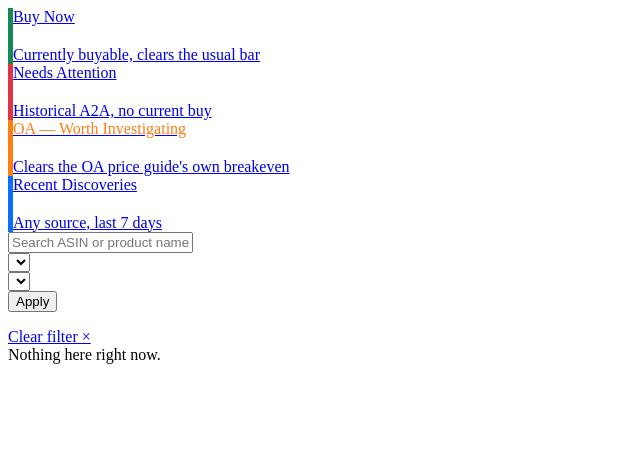
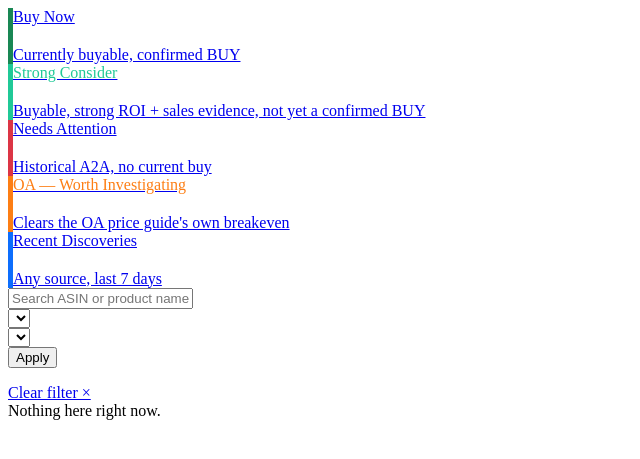
Before and after one commit to ravenswoodtrading/Atlas-, a Python web app: template backend/app/templates/_competitors_opportunities.html in a window 1280 px wide. Shown: the top 459 px of the page, without its empty margins (0-640 px from the left). Run offline with Jinja, Linux system fonts and the light colour scheme; the template is opened without the code that fills it, so the values that code supplies are empty.

Commit message:
Opportunities: split Buy Now / Strong Consider (was overclaiming CONSIDER items as Buy Now)
Follow-up to the Buy Now widening in the previous commit. Opportunities'
"Buy Now" tab already used is_notable()'s broader star bar (BUY, or
CONSIDER-tier with 25%+ ROI and confirmed sales evidence) internally,
but labelled all of it "Buy Now" regardless -- misleading for the
CONSIDER-tier subset, which isn't a confirmed buy. Split into two
honest buckets: Buy Now stays strictly recommendation=="BUY", Strong
Consider is the same star items minus a literal BUY. Confirmed live
against the real item that surfaced this (B08HV8R12K): now shows as
Strong Consider here while correctly still showing as Buy Now in the
unified Review Queue, per Tamara's own explicit decision on that.

Co-Authored-By: Claude Sonnet 5 <noreply@anthropic.com>

```diff
--- a/backend/app/templates/_competitors_opportunities.html
+++ b/backend/app/templates/_competitors_opportunities.html
@@ -8,16 +8,31 @@
      deliberately NOT the raw "OA / unclear" tag count); recent is a
      plain 7-day tally across every tag. -->
 <div class="row g-3 mb-3">
-    <div class="col-6 col-md-3">
+    <div class="col-6 col-md">
         <a href="/competitors?tab=opportunities&view=buy_now&source={{ source }}" class="text-decoration-none text-reset">
             <div class="card metric p-3 h-100" style="border-left:5px solid #198754;">
                 <div class="small fw-bold text-uppercase text-success"><i class="bi bi-cart-check-fill"></i> Buy Now</div>
                 <h2 class="mb-0">{{ counts.buy_now }}</h2>
-                <div class="small text-muted">Currently buyable, clears the usual bar</div>
+                <div class="small text-muted">Currently buyable, confirmed BUY</div>
             </div>
         </a>
     </div>
-    <div class="col-6 col-md-3">
+    <!-- Strong Consider (split from Buy Now 2026-09-04) -- same
+         list_notable_buyable "star" bar (25%+ ROI + confirmed sales
+         evidence), but the record's own recommendation is CONSIDER,
+         not a literal BUY. Kept as its own honest bucket instead of
+         calling it "Buy Now" -- see build_opportunities_context's own
+         comment. -->
+    <div class="col-6 col-md">
+        <a href="/competitors?tab=opportunities&view=strong_consider&source={{ source }}" class="text-decoration-none text-reset">
+            <div class="card metric p-3 h-100" style="border-left:5px solid #20c997;">
+                <div class="small fw-bold text-uppercase" style="color:#20c997;"><i class="bi bi-star-fill"></i> Strong Consider</div>
+                <h2 class="mb-0">{{ counts.strong_consider }}</h2>
+                <div class="small text-muted">Buyable, strong ROI + sales evidence, not yet a confirmed BUY</div>
+            </div>
+        </a>
+    </div>
+    <div class="col-6 col-md">
         <a href="/competitors?tab=opportunities&view=needs_attention&source={{ source }}" class="text-decoration-none text-reset">
             <div class="card metric p-3 h-100" style="border-left:5px solid #dc3545;">
                 <div class="small fw-bold text-uppercase text-danger"><i class="bi bi-exclamation-triangle-fill"></i> Needs Attention</div>
@@ -26,7 +41,7 @@
             </div>
         </a>
     </div>
-    <div class="col-6 col-md-3">
+    <div class="col-6 col-md">
         <a href="/competitors?tab=opportunities&view=oa_investigate&source={{ source }}" class="text-decoration-none text-reset">
             <div class="card metric p-3 h-100" style="border-left:5px solid #fd7e14;">
                 <div class="small fw-bold text-uppercase" style="color:#fd7e14;"><i class="bi bi-question-diamond-fill"></i> OA &mdash; Worth Investigating</div>
@@ -35,7 +50,7 @@
             </div>
         </a>
     </div>
-    <div class="col-6 col-md-3">
+    <div class="col-6 col-md">
         <a href="/competitors?tab=opportunities&view=all&source=all" class="text-decoration-none text-reset">
             <div class="card metric p-3 h-100" style="border-left:5px solid #0d6efd;">
                 <div class="small fw-bold text-uppercase text-primary"><i class="bi bi-clock-history"></i> Recent Discoveries</div>
@@ -63,14 +78,14 @@
             <input type="text" name="q" value="{{ q }}" class="form-control" placeholder="Search ASIN or product name...">
         </div>
     </div>
-    <div class="col-6 col-md-3">
+    <div class="col-6 col-md">
         <select name="source" class="form-select form-select-sm" onchange="this.form.submit()">
             {% for value, label in source_labels.items() %}
             <option value="{{ value }}" {{ "selected" if source == value }}>Source: {{ label }}</option>
             {% endfor %}
         </select>
     </div>
-    <div class="col-6 col-md-3">
+    <div class="col-6 col-md">
         <select name="sort" class="form-select form-select-sm" onchange="this.form.submit()">
             {% for value, label in sort_labels.items() %}
             <option value="{{ value }}" {{ "selected" if sort == value }}>Sort: {{ label }}</option>
@@ -119,6 +134,8 @@
             <div>
                 {% if entry.opp_view == "buy_now" %}
                     <span class="badge bg-success"><i class="bi bi-cart-check-fill"></i> BUY NOW</span>
+                {% elif entry.opp_view == "strong_consider" %}
+                    <span class="badge" style="background:#20c997;color:#fff;"><i class="bi bi-star-fill"></i> STRONG CONSIDER</span>
                 {% elif entry.opp_view == "needs_attention" %}
                     <span class="badge" style="background:#fff8e6;color:#8a6d1f;border:1px solid #f0dca0;">A2A &mdash; HISTORICAL ONLY</span>
                     <span class="badge bg-danger">NEEDS ATTENTION</span>
@@ -175,7 +192,7 @@
         {% endif %}
 
         <div class="d-flex justify-content-between align-items-center mt-3 pt-2" style="border-top:1px dashed #e4e8f0;">
-            {% if record and record.buy_box_now and (has_historical or entry.opp_view == "buy_now") %}
+            {% if record and record.buy_box_now and (has_historical or entry.opp_view in ("buy_now", "strong_consider")) %}
             <div>
                 <span class="{{ 'text-success' if (record.profit or 0) > 0 else 'text-danger' }} fw-semibold">&pound;{{ "%.2f"|format(record.profit or 0) }} profit</span>
                 <span class="text-muted">&middot; {{ "%.0f"|format(record.roi or 0) }}% ROI</span>
@@ -187,7 +204,7 @@
             {% endif %}
 
             <div class="d-flex" style="gap:.35rem;">
-                {% if entry.opp_view == "buy_now" %}
+                {% if entry.opp_view in ("buy_now", "strong_consider") %}
                     <button type="button" class="btn btn-sm btn-outline-success qi-buy-btn" data-asin="{{ listing.asin }}"><i class="bi bi-check-lg"></i> Buy</button>
                     <button type="button" class="btn btn-sm btn-outline-danger qi-reject-btn" data-asin="{{ listing.asin }}"><i class="bi bi-x-lg"></i> Reject</button>
                 {% elif entry.opp_view == "needs_attention" %}
```
Also changed, not shown: backend/app/routes/competitors.py (+26 -3 lines).
